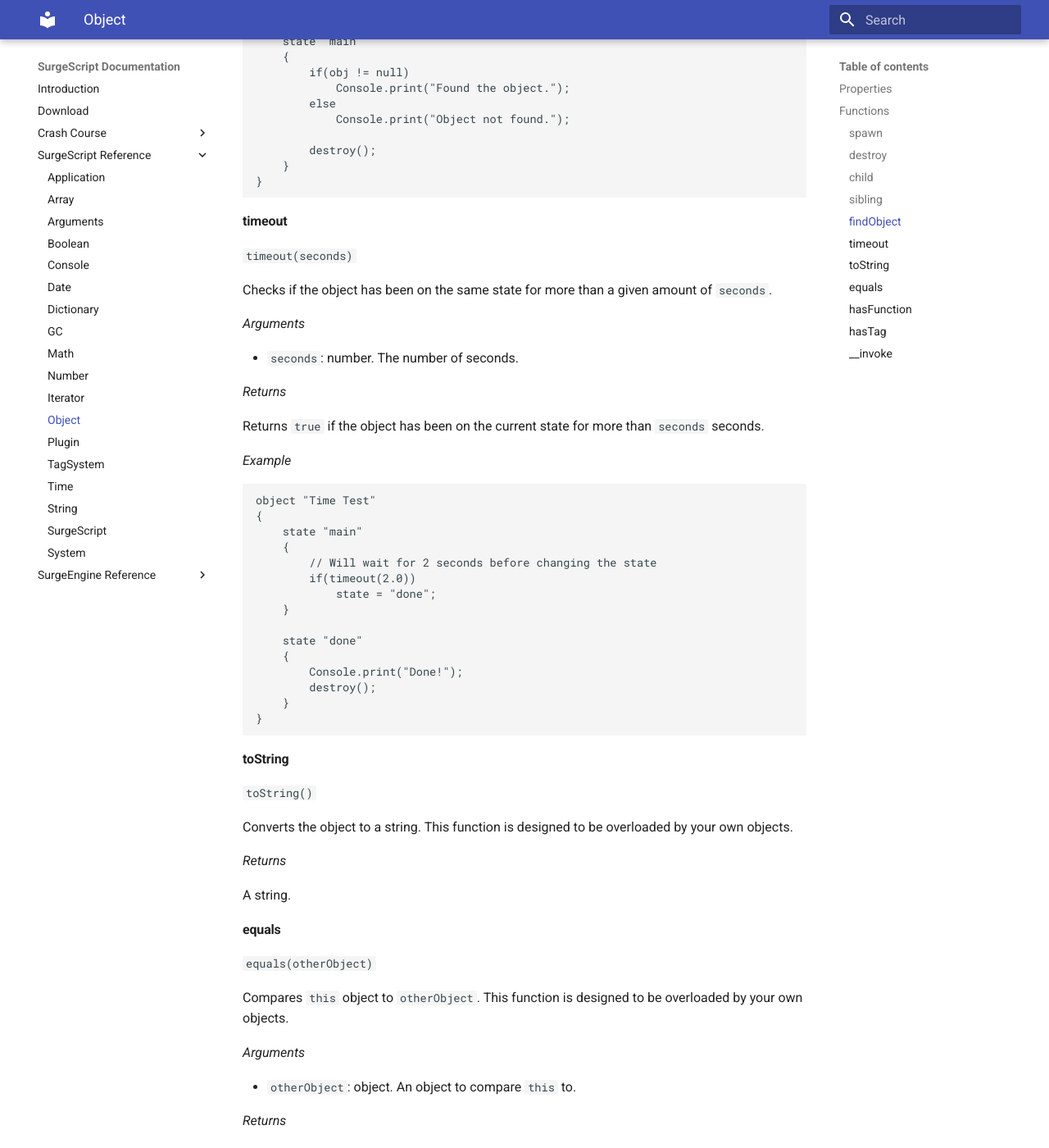
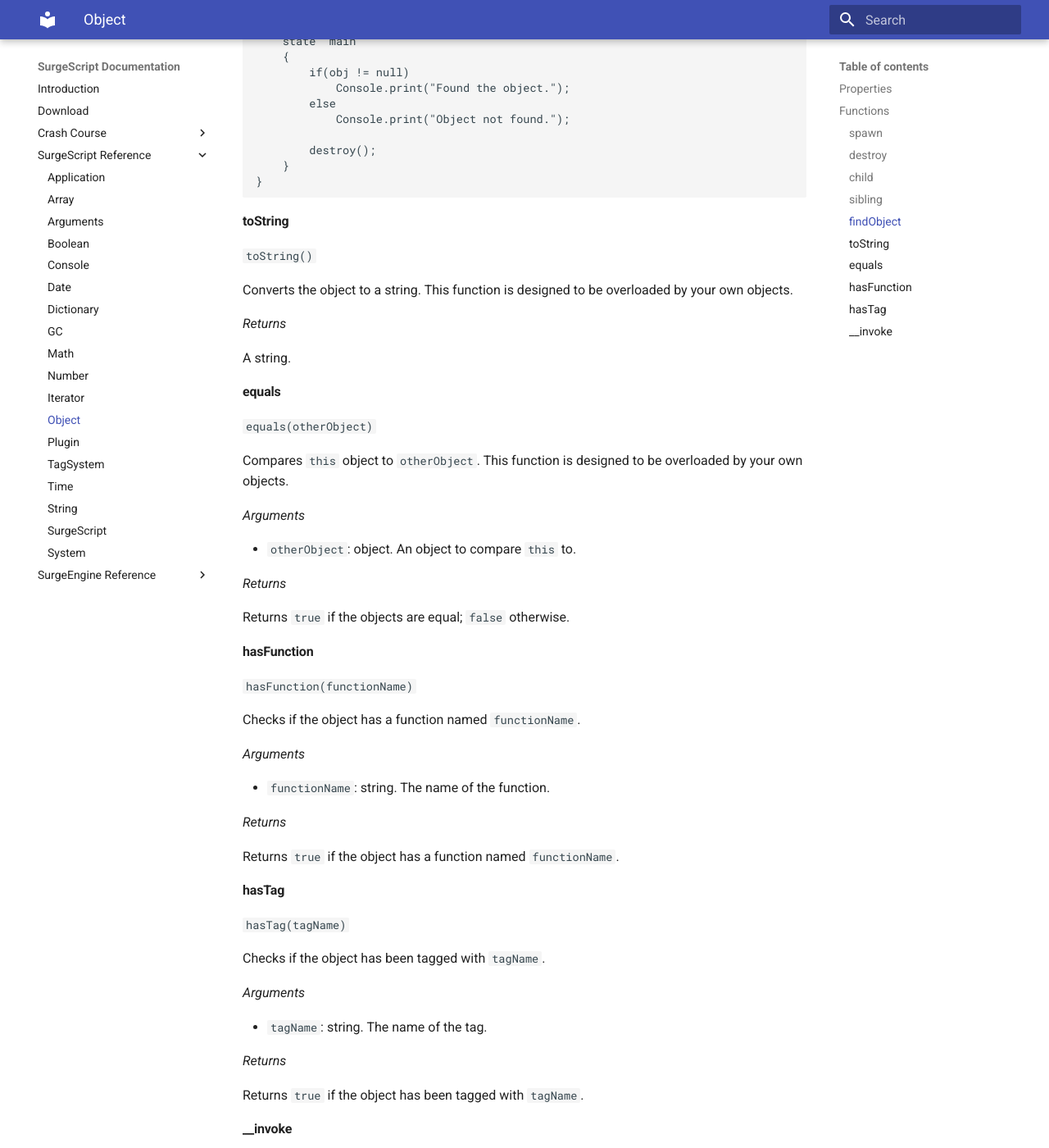
Before and after one commit to alemart/surgescript, an MkDocs documentation site: the page built from docs/reference/object.md, in a window 1280 px wide and 1400 px high, scrolled down 2340 px. Shown: the whole window at 82% size. Built offline with MkDocs 1.6.1 and Material for MkDocs 9.7.7, drawn with Linux system fonts in a browser that asks for light colours; old or Windows-style settings are respelled for this version of MkDocs.

````diff
--- a/docs/reference/object.md
+++ b/docs/reference/object.md
@@ -106,40 +106,6 @@
 ```
 
 
-#### timeout
-
-`timeout(seconds)`
-
-Checks if the object has been on the same state for more than a given amount of `seconds`.
-
-*Arguments*
-
-* `seconds`: number. The number of seconds.
-
-*Returns*
-
-Returns `true` if the object has been on the current state for more than `seconds` seconds.
-
-*Example*
-
-```
-object "Time Test"
-{
-    state "main"
-    {
-        // Will wait for 2 seconds before changing the state
-        if(timeout(2.0))
-            state = "done";
-    }
-
-    state "done"
-    {
-        Console.print("Done!");
-        destroy();
-    }
-}
-```
-
 #### toString
 
 `toString()`
````
Also changed, not shown: docs/tutorials/expressions.md (+26 -4 lines).
